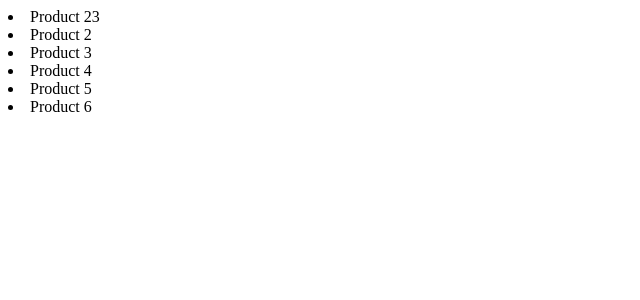
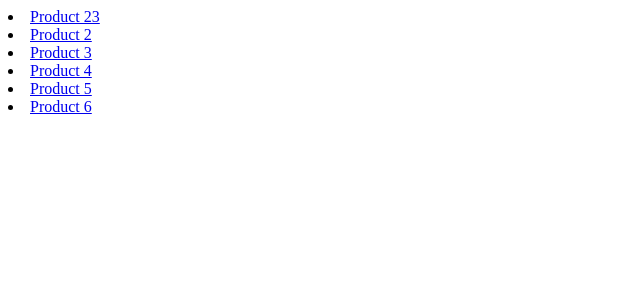
Before and after one commit to HashanEranga/next-js-basics, a Next.js app in the folder nextjs-get-static-props/: page / in a window 1280 px wide. Shown: the top 300 px of the page, without its empty margins (0-640 px from the left). Built offline with nearby package versions, Linux system fonts and the light colour scheme.

Commit message:
error : dynamic paths pre rendering not working

```diff
--- a/nextjs-get-static-props/data/DUMMY_DATA.json
+++ b/nextjs-get-static-props/data/DUMMY_DATA.json
@@ -2,27 +2,33 @@
   "products": [
     {
       "id": 1,
-      "prod_name": "Product 23"
+      "prod_name": "Product 23",
+      "description" : "This is product 1"
     },
     {
-      "id": 2,
-      "prod_name": "Product 2"
+        "id": 2,
+        "prod_name": "Product 2",
+        "description" : "This is product 1"
     },
     {
-      "id": 3,
-      "prod_name": "Product 3"
+        "id": 3,
+        "prod_name": "Product 3",
+        "description" : "This is product 1"
     },
     {
-      "id": 4,
-      "prod_name": "Product 4"
+        "id": 4,
+        "prod_name": "Product 4",
+        "description" : "This is product 1"
     },
     {
-      "id": 5,
-      "prod_name": "Product 5"
+        "id": 5,
+        "prod_name": "Product 5",
+        "description" : "This is product 1"
     },
     {
         "id":6,
-        "prod_name":"Product 6"
+        "prod_name":"Product 6",
+        "description" : "This is product 1"
     }
   ]
 }
--- a/nextjs-get-static-props/pages/index.js
+++ b/nextjs-get-static-props/pages/index.js
@@ -1,5 +1,6 @@
-var fs = require('fs/promises')
-var path = require('path')
+var fs = require("fs/promises");
+var path = require("path");
+import Link from "next/link";
 
 export default function Home(props) {
   const { products } = props;
@@ -7,9 +8,10 @@ export default function Home(props) {
     <div>
       {products.map((product) => {
         return (
-        <li key={product.id}>{product.prod_name}</li>
-        )
-
+          <li key={product.id}>
+            <Link href={`/${product.id}`}>{product.prod_name}</Link>
+          </li>
+        );
       })}
     </div>
   );
@@ -18,25 +20,27 @@ export default function Home(props) {
 // not expose to the cliet side so the database keys and the other keys can be contained in the getStaticProps() method
 // will be redered first prerendered the each page
 export async function getStaticProps() {
-  console.log("Re-rendering ... ")
-  var filePath = path.join(process.cwd(), 'data', 'DUMMY_DATA.json')
-  var jsonData = await fs.readFile(filePath)
-  const data = JSON.parse(jsonData)
+  console.log("Re-rendering ... ");
+  var filePath = path.join(process.cwd(), "data", "DUMMY_DATA.json");
+  var jsonData = await fs.readFile(filePath);
+  const data = JSON.parse(jsonData);
 
-  if(data.products.length === 0){
-    return {notFound : true}
+  if (data.products.length === 0) {
+    return { notFound: true };
   }
 
-  if (!data){
-    return {redirect: {
-      destination : '/no-data'
-    }}
+  if (!data) {
+    return {
+      redirect: {
+        destination: "/no-data",
+      },
+    };
   }
 
   return {
     props: {
-      products: data.products
+      products: data.products,
     },
-    revalidate : 10
+    revalidate: 10,
   };
 }
```
Also changed, not shown: nextjs-get-static-props/pages/[pid]/index.js (added, +31 -0 lines).
